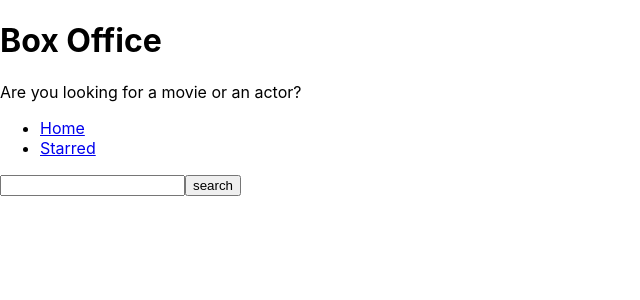
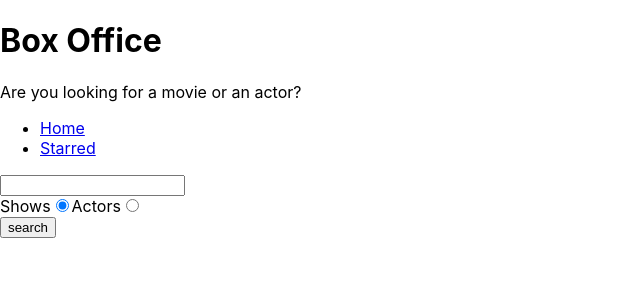
Before and after one commit to prernalele/box-office, a React (Create React App) app: page / in a window 1280 px wide. Shown: the top 300 px of the page, without its empty margins (0-640 px from the left). Built offline with nearby package versions, Linux system fonts and the light colour scheme.

Commit message:
search for actors and shows

```diff
--- a/src/pages/Home.js
+++ b/src/pages/Home.js
@@ -1,44 +1,81 @@
 import React, { useState } from 'react';
 import MainPageLayout from '../components/MainPageLayout';
-import {apiGet} from '../misc/config'
+import { apiGet } from '../misc/config';
 
 const Home = () => {
   const [input, setInput] = useState('');
-  const [results, setResults] = useState(null)
+  const [results, setResults] = useState(null);
+  const [searchOption, setSearchOption] = useState('shows');
 
-  const onInputChange = (ev) => {
+  const isShowsSearch = searchOption === 'shows';
+
+  const onInputChange = ev => {
     setInput(ev.target.value);
   };
 
   const onSearch = () => {
-        apiGet(`/search/shows?q=${input}`).then(result => {
-        setResults(result)
-    })
- }
+    apiGet(`/search/${searchOption}?q=${input}`).then(result => {
+      setResults(result);
+    });
+  };
 
-  const onKeyDown = (ev) => {
-        if( ev.keyCode === 13 ) {
-          onSearch()
-        }
+  const onKeyDown = ev => {
+    if (ev.keyCode === 13) {
+      onSearch();
+    }
+  };
 
-  }
+  const onRadioChange = ev => {
+    setSearchOption(ev.target.value);
+  };
 
-  const renderResults  = () => {
-    if ( results && results.length === 0) {
-      return <div> No Results </div>
+  const renderResults = () => {
+    if (results && results.length === 0) {
+      return <div> No Results </div>;
     }
-    if (results && results.length > 0 ) {
-      return <div> { results.map( (item) => <div key={item.show.id}>{item.show.name}</div>)}</div>
-
+    if (results && results.length > 0) {
+      return results[0].show
+        ? results.map(item => <div key={item.show.id}>{item.show.name}</div>)
+        : results.map(item => <div key={item.person.id}>{item.person.name}</div>);
     }
 
-    return null
-  }
+    return null;
+  };
 
   return (
     <MainPageLayout>
-      <input type="text" onChange={onInputChange} onKeyDown={onKeyDown} value={input} />
-      <button type="button" onClick={onSearch} > search </button>
+      <input
+        type="text"
+        onChange={onInputChange}
+        onKeyDown={onKeyDown}
+        value={input}
+      />
+      <div>
+        <label htmlFor="shows-search">
+          Shows
+          <input
+            id="shows-search"
+            type="radio"
+            value="shows"
+            checked={isShowsSearch}
+            onChange={onRadioChange}
+          />
+        </label>
+        <label htmlFor="actors-search">
+          Actors
+          <input
+            id="actors-search"
+            type="radio"
+            value="people"
+            checked={!isShowsSearch}
+            onChange={onRadioChange}
+          />
+        </label>
+      </div>
+      <button type="button" onClick={onSearch}>
+        {' '}
+        search{' '}
+      </button>
       {renderResults()}
     </MainPageLayout>
   );
```
